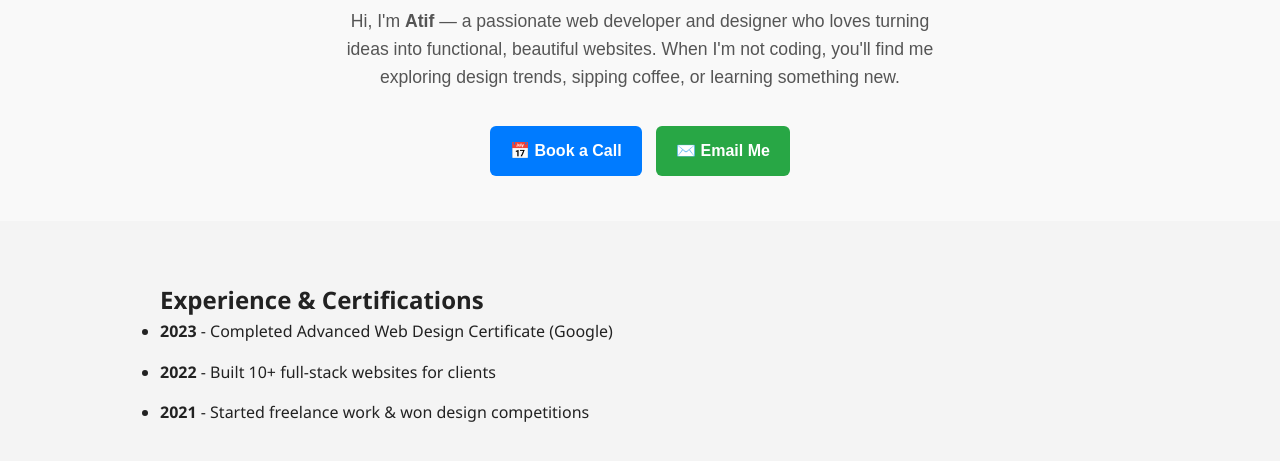
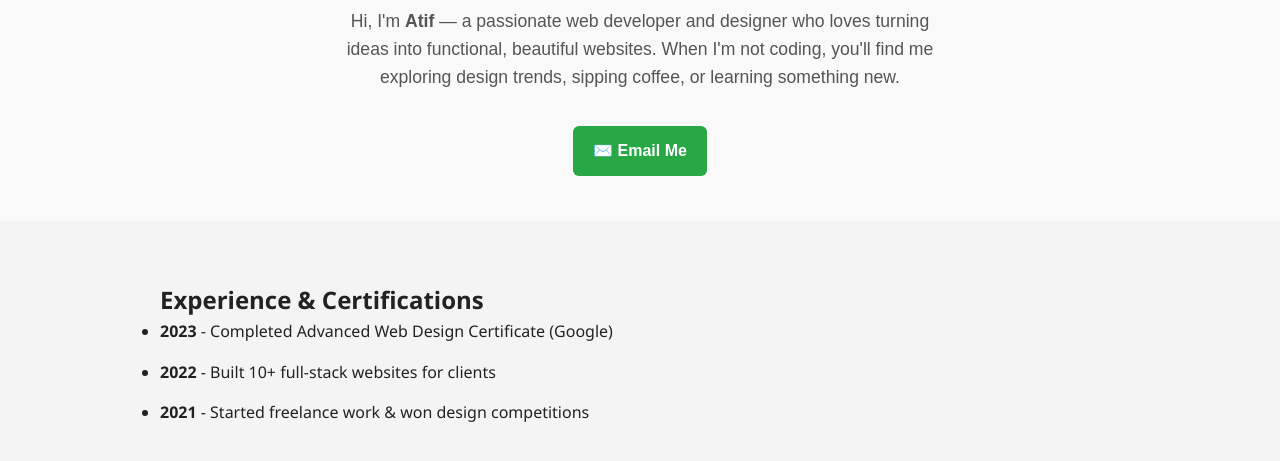
Before and after one commit to thw-lang/portfolio-website, a plain HTML site: page index.html in a window 1280 px wide. Shown: the part 629-1090 px from the top of the page. Drawn offline with Linux system fonts and the light colour scheme.

Commit message:
Update index.html

```diff
--- a/index.html
+++ b/index.html
@@ -248,19 +248,7 @@
         something new.
     </p>
 
-    <a href="contact.html" target="_blank" style="
-        display: inline-block;
-        background-color: #007BFF;
-        color: white;
-        padding: 12px 20px;
-        margin: 5px;
-        text-decoration: none;
-        border-radius: 6px;
-        font-weight: bold;
-        transition: background 0.3s;
-    " onmouseover="this.style.backgroundColor='#0056b3'" onmouseout="this.style.backgroundColor='#007BFF'">
-        📅 Book a Call
-    </a>
+
 
     <a href="contact.html" style="
         display: inline-block;
```
